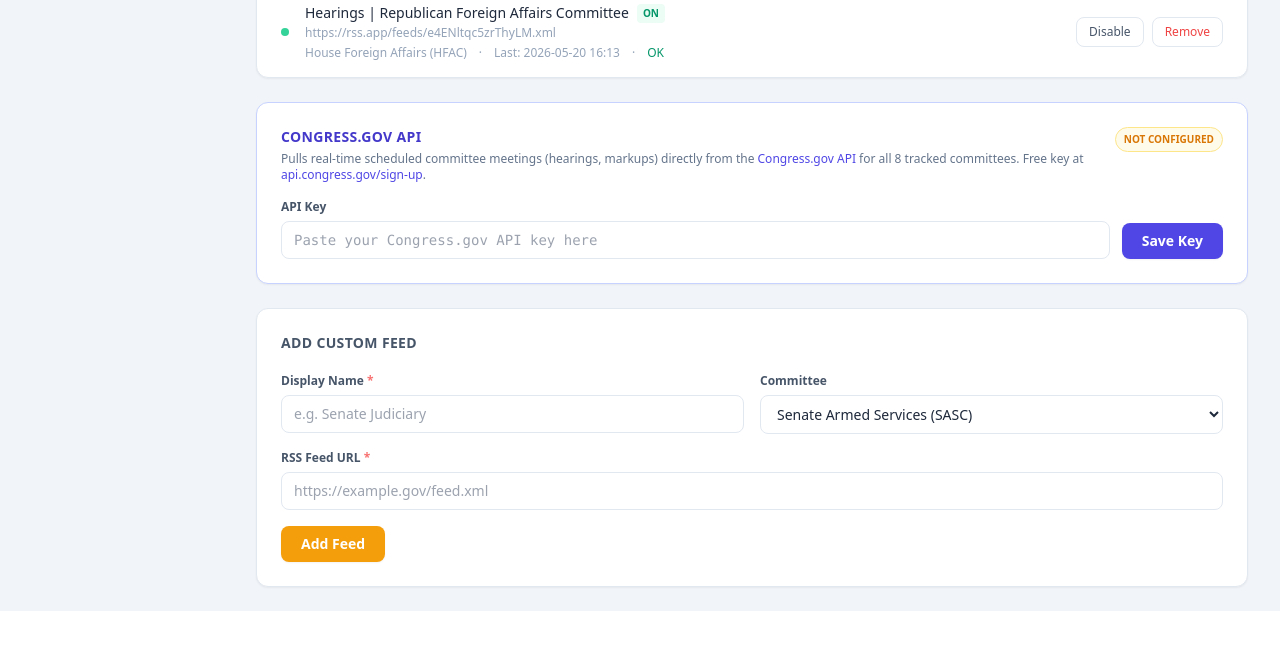
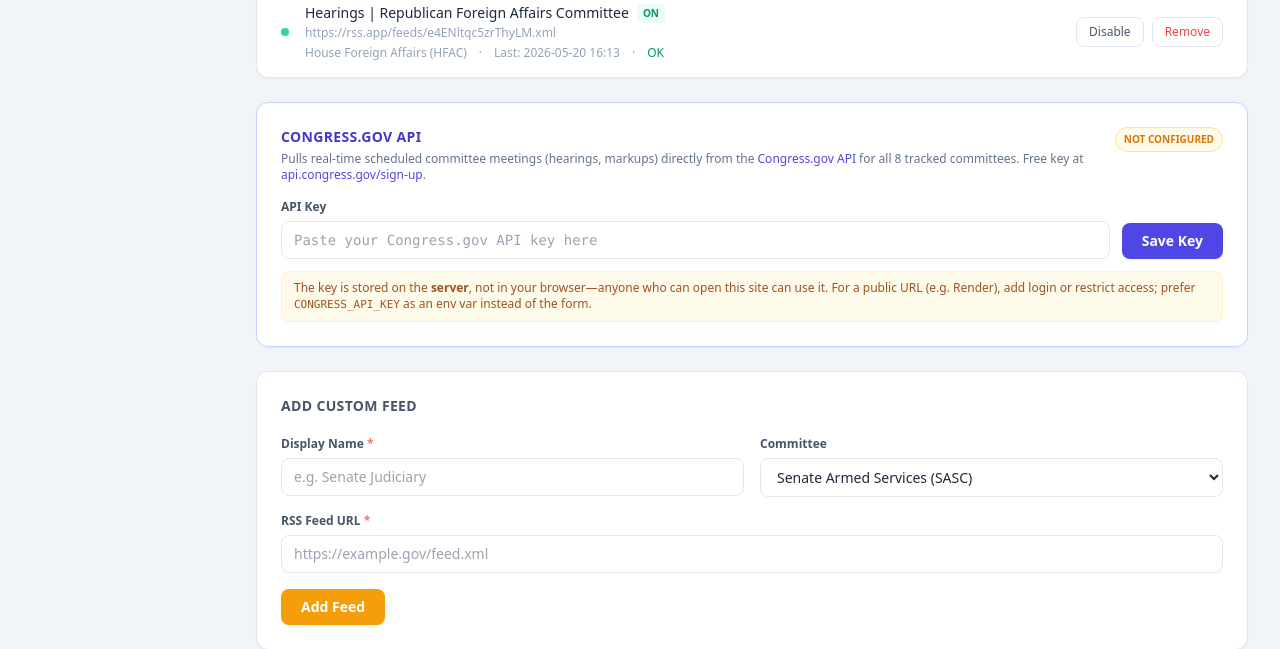
Before and after one commit to schuylervantassel-ai/jf-hearing-tracker, a Flask app: page /feeds in a window 1280 px wide. Shown: the part 1425-2074 px from the top of the page. Before the commit the page ends 2036 px from the top, so only its background shows below. Run offline with Flask 3, Linux system fonts and the light colour scheme; some libraries are stand-ins or nearby versions.

Commit message:
Stop exposing full Congress.gov API key in the feeds UI.
Mask stored keys, use password input, and warn that server-stored
secrets are visible to anyone with site access on a public deploy.

Co-authored-by: Cursor <cursoragent@cursor.com>

```diff
--- a/app.py
+++ b/app.py
@@ -380,7 +380,7 @@ def federal_register_list():
         total_all=len(documents),
         watchlist=load_fr_watchlist(),
         workflow_statuses=FR_WORKFLOW_STATUSES,
-        fr_api_key=_load_fr_api_key(),
+        fr_api_key_configured=bool(_load_fr_api_key()),
         q=request.args.get("q", ""),
         wf=wf,
         cf=cf,
@@ -498,6 +498,17 @@ def _load_api_key():
     except Exception:
         return ""
 
+
+def _mask_api_key(key: str) -> str:
+    """Display hint only — never show full key in HTML."""
+    key = (key or "").strip()
+    if not key:
+        return ""
+    if len(key) <= 4:
+        return "••••"
+    return "•" * (len(key) - 4) + key[-4:]
+
+
 def _save_api_key(key):
     with open(_API_KEY_FILE, "w") as f:
         _json.dump({"api_key": key}, f)
@@ -568,7 +579,8 @@ def feeds_page():
         "feeds.html",
         feeds=load_feeds(),
         committees=COMMITTEES + ["Multiple"],
-        api_key=_load_api_key(),
+        api_key_configured=bool(_load_api_key()),
+        api_key_masked=_mask_api_key(_load_api_key()),
         congress_config=ccfg,
         rss_auto_pull_enabled=RSS_AUTO_PULL_ENABLED,
         rss_poll_interval_min=RSS_POLL_INTERVAL_MIN,
@@ -621,9 +633,18 @@ def pull_api_only():
 
 @app.route("/feeds/api-key", methods=["POST"])
 def save_api_key():
+    # Clear when empty submit from Clear button
+    if "api_key" in request.form and not request.form.get("api_key", "").strip():
+        if os.path.exists(_API_KEY_FILE):
+            os.remove(_API_KEY_FILE)
+        flash("Congress.gov API key cleared.", "info")
+        return redirect(url_for("feeds_page"))
     key = request.form.get("api_key", "").strip()
+    if not key:
+        flash("Enter a key to save, or use Clear to remove the stored key.", "error")
+        return redirect(url_for("feeds_page"))
     _save_api_key(key)
-    flash("Congress.gov API key saved." if key else "API key cleared.", "success")
+    flash("Congress.gov API key saved. It is not shown again in the browser.", "success")
     return redirect(url_for("feeds_page"))
 
 
--- a/templates/federal_register.html
+++ b/templates/federal_register.html
@@ -18,7 +18,7 @@
 
 <div class="mb-4 px-4 py-3 rounded-lg bg-violet-50 border border-violet-100 text-sm text-violet-900">
   Monitors <strong>Proposed Rules</strong> and <strong>Notices</strong> via the Federal Register API (no key required).
-  {% if fr_api_key %}<span class="text-violet-700">api.data.gov key on file for future Regulations.gov use.</span>{% endif %}
+  {% if fr_api_key_configured %}<span class="text-violet-700">api.data.gov key on file for future Regulations.gov use.</span>{% endif %}
   Use <strong>Pull</strong> to fetch new items from your watchlist below.
 </div>
 
--- a/templates/feeds.html
+++ b/templates/feeds.html
@@ -4,7 +4,7 @@
 
 {% block header_actions %}
   <div class="flex items-center gap-3 flex-wrap justify-end">
-    {% if api_key %}
+    {% if api_key_configured %}
     <form method="post" action="{{ url_for('pull_api_only') }}">
       <button type="submit"
               class="inline-flex items-center gap-1.5 px-4 py-2 bg-indigo-600 hover:bg-indigo-700 text-white text-sm font-medium rounded-lg transition-colors shadow-sm">
@@ -127,26 +127,33 @@
         <a href="https://api.congress.gov/sign-up/" target="_blank" class="text-indigo-600 hover:underline">api.congress.gov/sign-up</a>.
       </p>
     </div>
-    {% if api_key %}
+    {% if api_key_configured %}
       <span class="text-[10px] font-bold text-emerald-600 bg-emerald-50 px-2 py-1 rounded-full border border-emerald-200 flex-shrink-0">KEY SAVED</span>
     {% else %}
       <span class="text-[10px] font-bold text-amber-600 bg-amber-50 px-2 py-1 rounded-full border border-amber-200 flex-shrink-0">NOT CONFIGURED</span>
     {% endif %}
   </div>
 
-  <form method="post" action="{{ url_for('save_api_key') }}" class="flex items-end gap-3">
+  {% if api_key_configured %}
+  <p class="text-xs text-slate-600 mb-3 font-mono bg-slate-50 border border-slate-200 rounded-lg px-3 py-2">
+    Stored key: {{ api_key_masked }} <span class="text-slate-400 font-sans">(last 4 shown only)</span>
+  </p>
+  {% endif %}
+
+  <form method="post" action="{{ url_for('save_api_key') }}" class="flex items-end gap-3" autocomplete="off">
     <div class="flex-1">
       <label class="block text-xs font-semibold text-slate-600 mb-1.5">API Key</label>
-      <input type="text" name="api_key"
-             value="{{ api_key }}"
-             placeholder="Paste your Congress.gov API key here"
+      <input type="password" name="api_key"
+             value=""
+             placeholder="{% if api_key_configured %}Paste a new key to replace the saved one{% else %}Paste your Congress.gov API key here{% endif %}"
+             autocomplete="new-password"
              class="w-full px-3 py-2 text-sm border border-slate-200 rounded-lg focus:outline-none focus:ring-2 focus:ring-indigo-300 font-mono"/>
     </div>
     <button type="submit"
             class="px-5 py-2 bg-indigo-600 hover:bg-indigo-700 text-white text-sm font-semibold rounded-lg transition-colors shadow-sm whitespace-nowrap">
       Save Key
     </button>
-    {% if api_key %}
+    {% if api_key_configured %}
     <button type="submit" name="api_key" value=""
             class="px-4 py-2 text-sm font-medium rounded-lg border border-slate-200 text-slate-500 hover:bg-slate-50 transition-colors whitespace-nowrap">
       Clear
@@ -154,7 +161,12 @@
     {% endif %}
   </form>
 
-  {% if api_key %}
+  <p class="text-xs text-amber-800/90 mt-3 bg-amber-50 border border-amber-100 rounded-lg px-3 py-2">
+    The key is stored on the <strong>server</strong>, not in your browser—anyone who can open this site can use it.
+    For a public URL (e.g. Render), add login or restrict access; prefer <code class="text-[11px]">CONGRESS_API_KEY</code> as an env var instead of the form.
+  </p>
+
+  {% if api_key_configured %}
   <div class="mt-4 pt-4 border-t border-slate-100">
     <p class="text-xs text-slate-500 mb-2">
       <strong class="text-slate-700">Where your key is stored:</strong>
```
